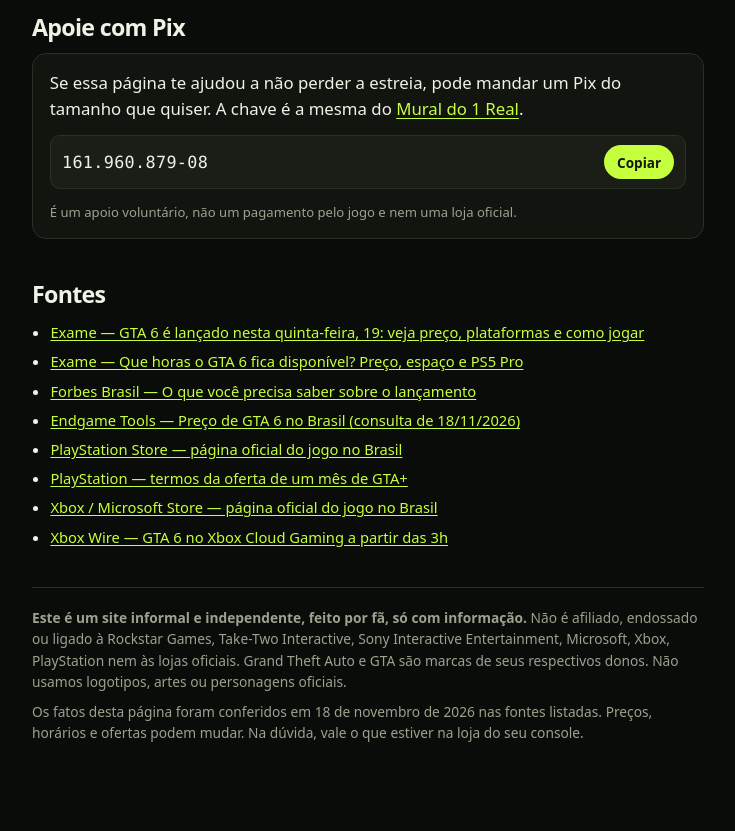
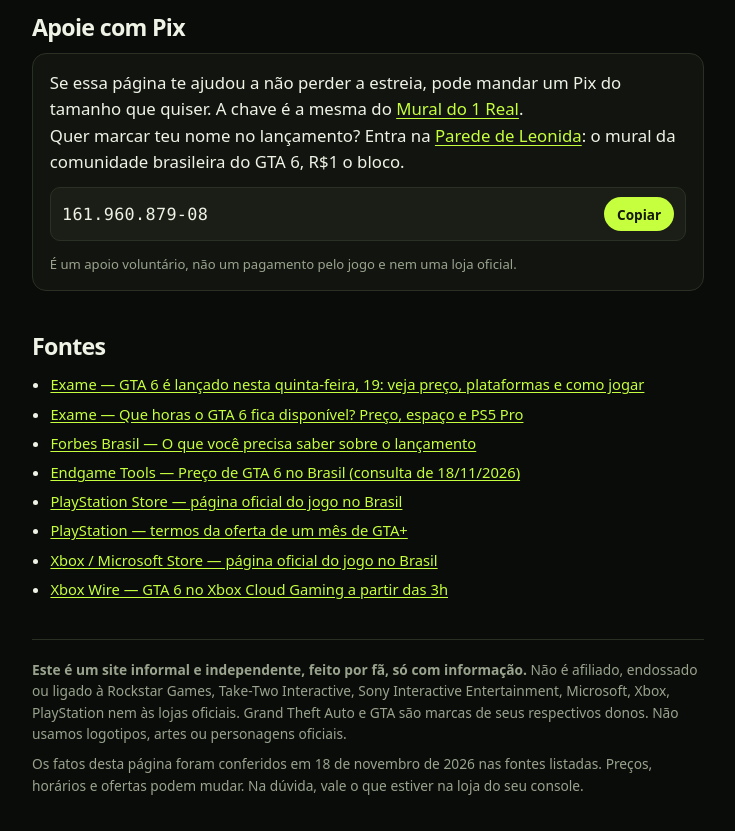
Before and after one commit to nexorabrai-debug/gta6brasil, a plain HTML site: page index.html in a window 1280 px wide. Shown: the part 2640-3471 px from the top of the page, without its empty margins (272-1007 px from the left). Before the commit the page ends 3419 px from the top, so only its background shows below. Drawn offline with Linux system fonts and the light colour scheme.

Commit message:
Inclui link da Parede de Leonida na caixa de Pix

```diff
--- a/index.html
+++ b/index.html
@@ -311,6 +311,7 @@
       <h2>Apoie com Pix</h2>
       <div class="pix">
         <p>Se essa página te ajudou a não perder a estreia, pode mandar um Pix do tamanho que quiser. A chave é a mesma do <a href="https://nexorabrai-debug.github.io/mural1real/" target="_blank" rel="noopener noreferrer">Mural do 1 Real</a>.</p>
+        <p>Quer marcar teu nome no lançamento? Entra na <a href="https://nexorabrai-debug.github.io/paredeleonida/" target="_blank" rel="noopener noreferrer">Parede de Leonida</a>: o mural da comunidade brasileira do GTA 6, R$1 o bloco.</p>
         <div class="keycode">
           <span id="pix-key">161.960.879-08</span>
           <button type="button" id="btn-copy-pix">Copiar</button>
```
